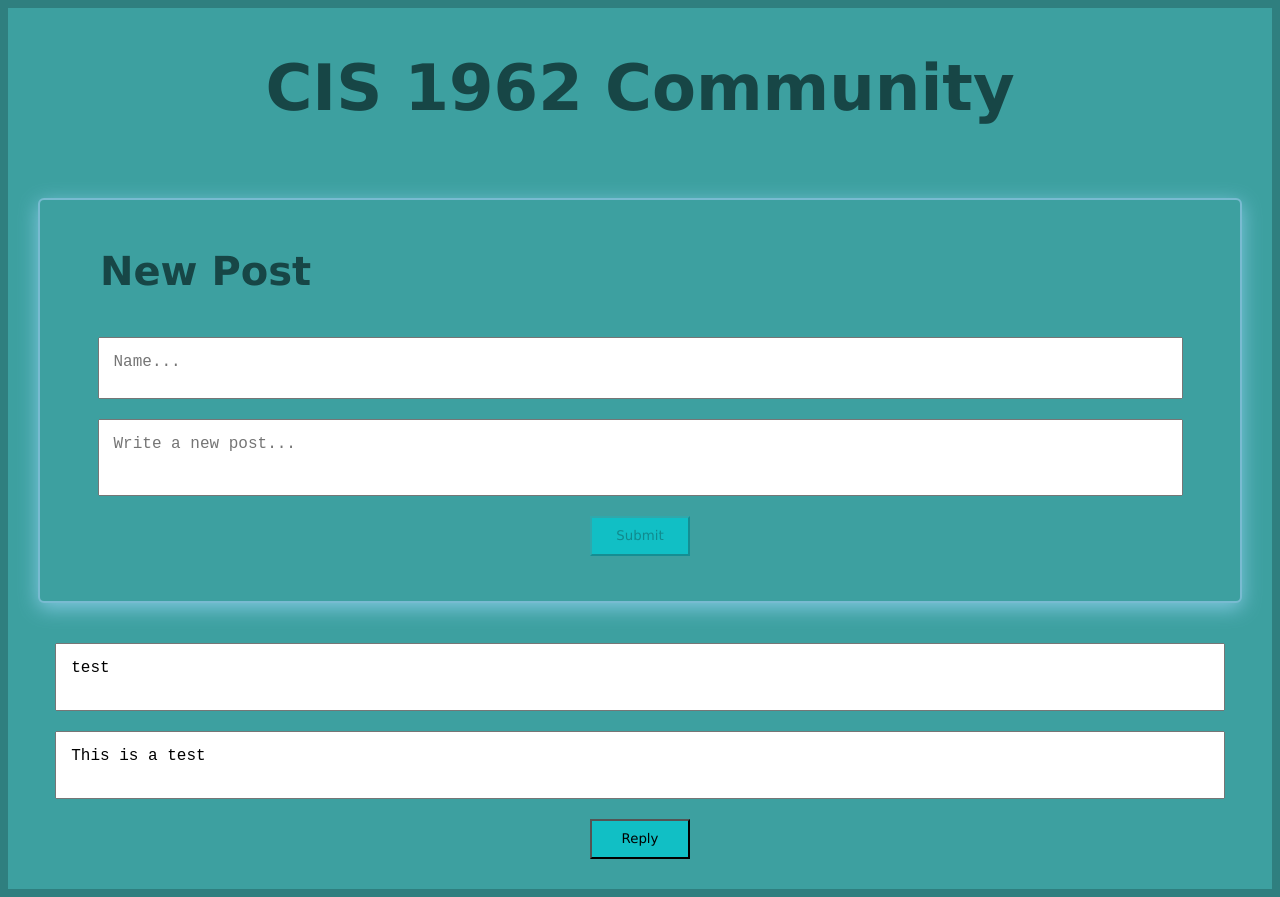
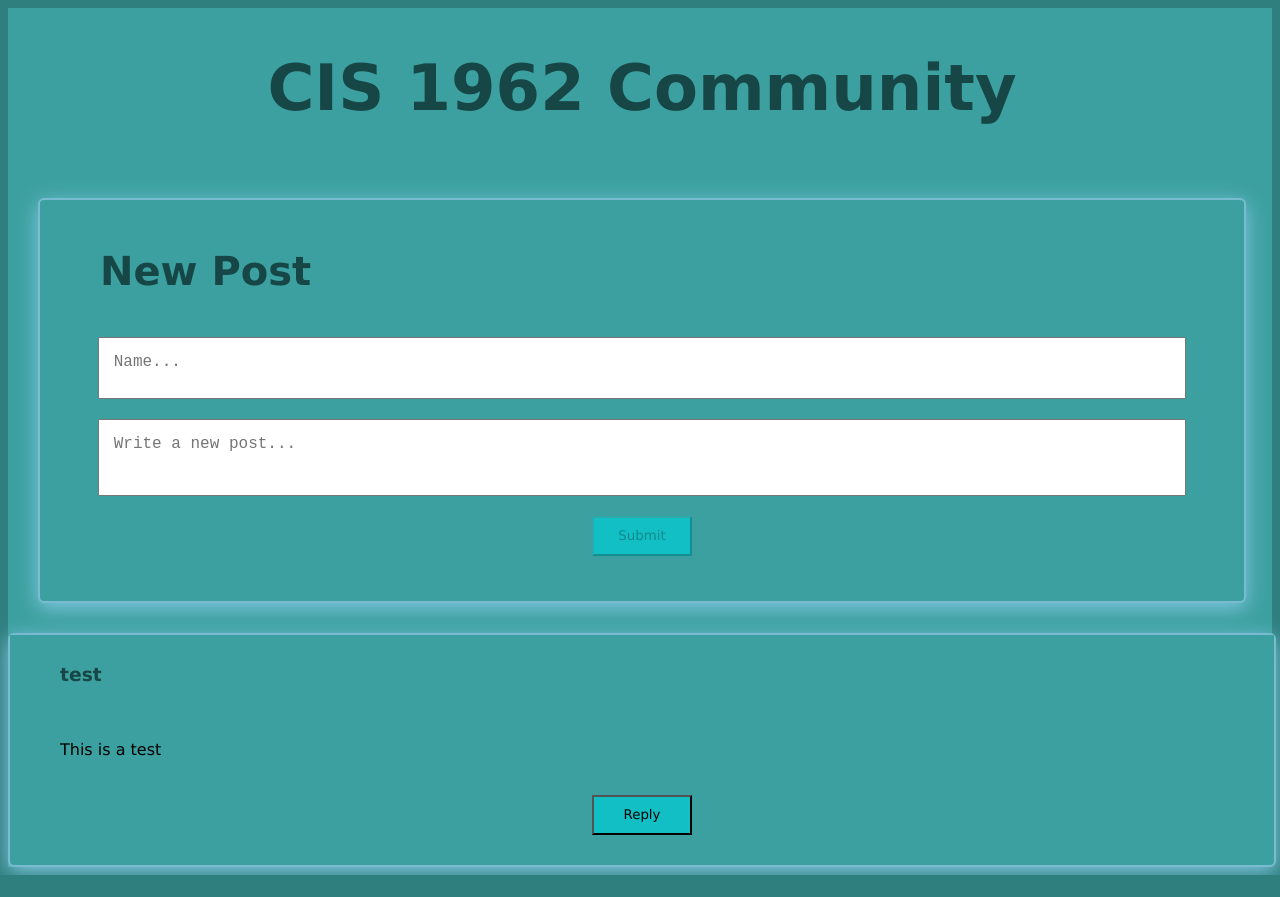
Before and after one commit to cis-1962/hw5-react-comment-app-bradyz314, a React (Vite) app: page / in a window 1280 px wide. After the commit the page ends 875 px from the top, so only its background shows below. Built offline with nearby package versions, Linux system fonts and the light colour scheme.

Commit message:
Continued working on Post.tsx

```diff
--- a/src/app.tsx
+++ b/src/app.tsx
@@ -10,8 +10,9 @@ export default function App() {
       <AddPost
         start=''
         header='New Post'
-      />
-      <PostSection />
+      >
+        <PostSection />
+      </AddPost>
       <Post name='test' post='This is a test' depth={1}/>
     </>
   );
--- a/src/components/AddPost.tsx
+++ b/src/components/AddPost.tsx
@@ -1,15 +1,16 @@
-import { useState } from 'react';
+import { ReactNode, useState } from 'react';
 
 interface AddPostProps {
     start: string,
-    header: string
+    header: string,
+    children: ReactNode
 }
 
-export default function AddPost({start, header} : AddPostProps) {
+export default function AddPost({start, header, children} : AddPostProps) {
     const [name, setName] = useState('');
     const [content, setContent] = useState(start);
     return (
-        <div className='post-component'>
+        <div className='add-post'>
             <h2>{header}</h2>
             <textarea
                 value={name}
--- a/src/components/Post.tsx
+++ b/src/components/Post.tsx
@@ -1,4 +1,4 @@
-import { useState } from "react";
+import { ReactNode, useState } from "react";
 
 interface PostProps {
     name: string,
@@ -9,9 +9,13 @@ interface PostProps {
 export default function Post({name, post, depth}: PostProps) {
     const [replies, setReplies] = useState<PostProps[]>([]);
     return (
-        <div className="post">
-            <textarea>{name}</textarea>
-            <textarea>{post}</textarea>
+        <div
+            className={`post-container depth-${depth}`}
+        >
+            <div className='post'>
+                <h3 className='post-name'>{name}</h3>
+                <p className="post-details">{post}</p>
+            </div>
             {replies.map((postP: PostProps) =>
                 <Post name={postP.name} post={postP.post} depth={postP.depth} key={postP.name}/>)
             }
--- a/src/style.css
+++ b/src/style.css
@@ -1,20 +1,30 @@
 body {
     background-color: rgb(47, 127, 127);
     font-family: Verdana, Geneva, Tahoma, sans-serif ;
+}
+
+h1, h2, h3 {
+    color: rgb(23, 70, 70);
 }
 
 h1 {
     display: flex;
     justify-content: center;
     align-self: center;
-    color: rgb(23, 70, 70);
     font-size: 4rem;
 }
 
 h2 {
     padding: 0px 45px;
-    color: rgb(23, 70, 70);
     font-size: 2.5rem;
+}
+
+h3 {
+    padding: 10px 50px;
+}
+
+p {
+    padding: 10px 50px;
 }
 
 button {
@@ -56,20 +66,31 @@ div {
     background-color: rgb(61, 160, 160);
 }
 
-div.post-component {
-    height: 25%;
-    margin: 30px;
-    padding: 15px;
+div.add-post, div.post-container {
     border: 2px solid rgb(121, 187, 209);
     border-radius: 6px;
     box-shadow: 0px 5px 20px rgb(129, 200, 224);
 }
 
-post {
+div.add-post {
+    height: 25%;
+    margin: 30px;
+    padding: 15px;
+}
+
+div.post-container {
     align-self: flex-end;
 
 }
 
-post.depth-1 {
+div.depth-1 {
+    width: 100%
+}
+
+div.depth-2 {
+    width: 90%
+}
+
+div.depth-3 {
     width: 80%
 }
```
